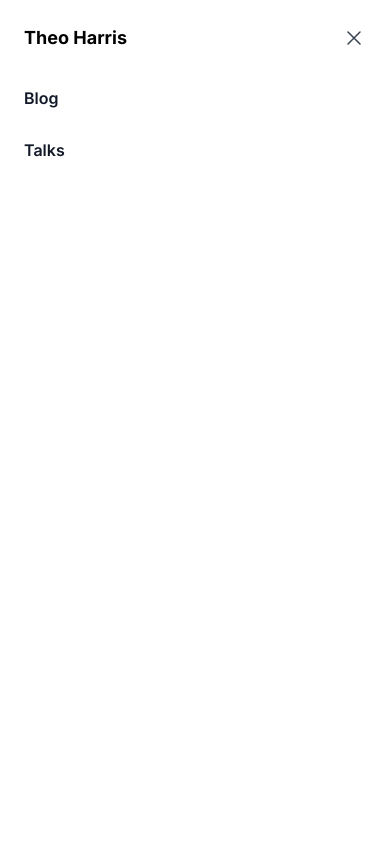
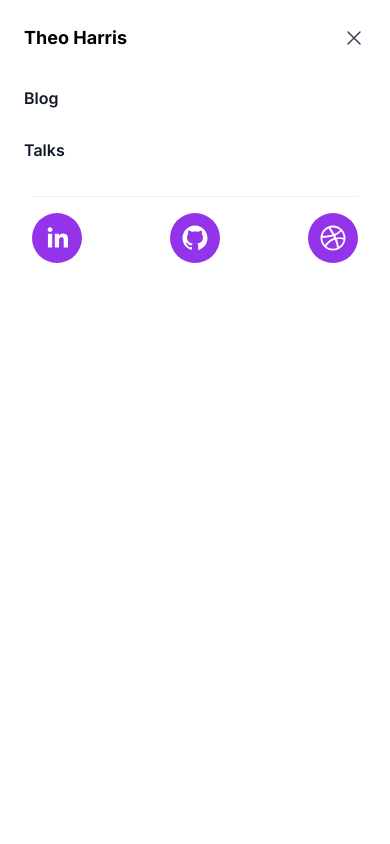
Before and after one commit to Theosaurus-Rex/dev-portfolio-2023, a Next.js app: page / in a window 390 px wide. Both pictures are taken after a click on the button "Open main menu". Shown: the top 844 px of the page. Built offline with nearby package versions, Linux system fonts and the light colour scheme.

Commit message:
feat(header): Include social links in flyout menu for mobile

```diff
--- a/components/PageHeader.tsx
+++ b/components/PageHeader.tsx
@@ -3,6 +3,7 @@ import { useState } from "react";
 import Link from "next/link";
 import { Dialog } from "@headlessui/react";
 import { Bars3Icon, XMarkIcon } from "@heroicons/react/24/outline";
+import { SocialIcon } from "react-social-icons";
 
 const navigation = [
   { name: "Blog", href: "/blog" },
@@ -83,6 +84,23 @@ export default function Example() {
                   </Link>
                 ))}
               </div>
+              <div className="flex flex-row justify-between pt-4 mx-2">
+                <SocialIcon
+                  url="https://www.linkedin.com/in/theo-harris-coder/"
+                  bgColor="#9333ea"
+                  target="_blank"
+                ></SocialIcon>
+                <SocialIcon
+                  url="https://github.com/Theosaurus-Rex"
+                  bgColor="#9333ea"
+                  target="_blank"
+                ></SocialIcon>
+                <SocialIcon
+                  url="https://dribbble.com/Theosaurus-Rex"
+                  bgColor="#9333ea"
+                  target="_blank"
+                ></SocialIcon>
+              </div>
             </div>
           </div>
         </Dialog.Panel>
```
